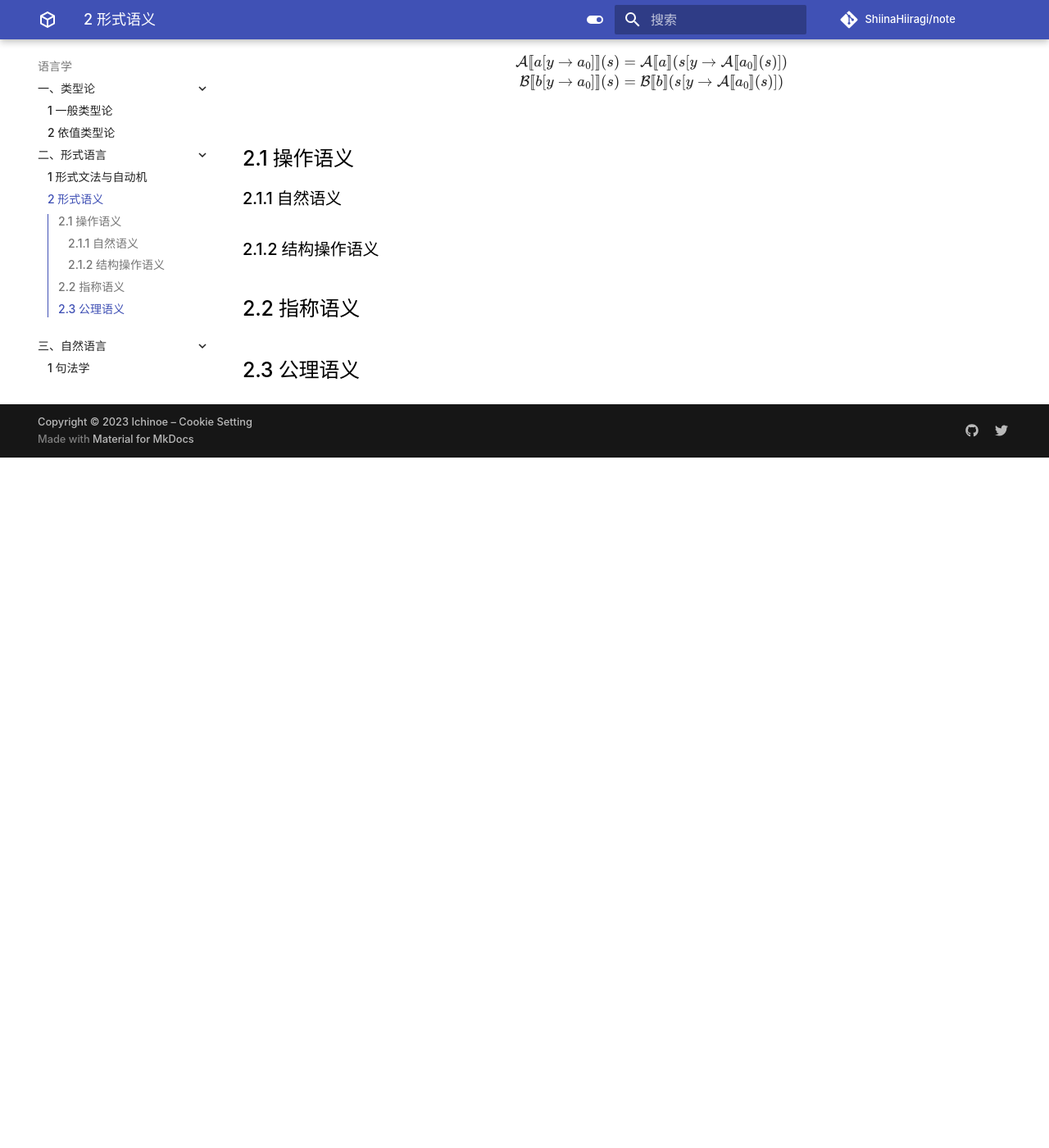
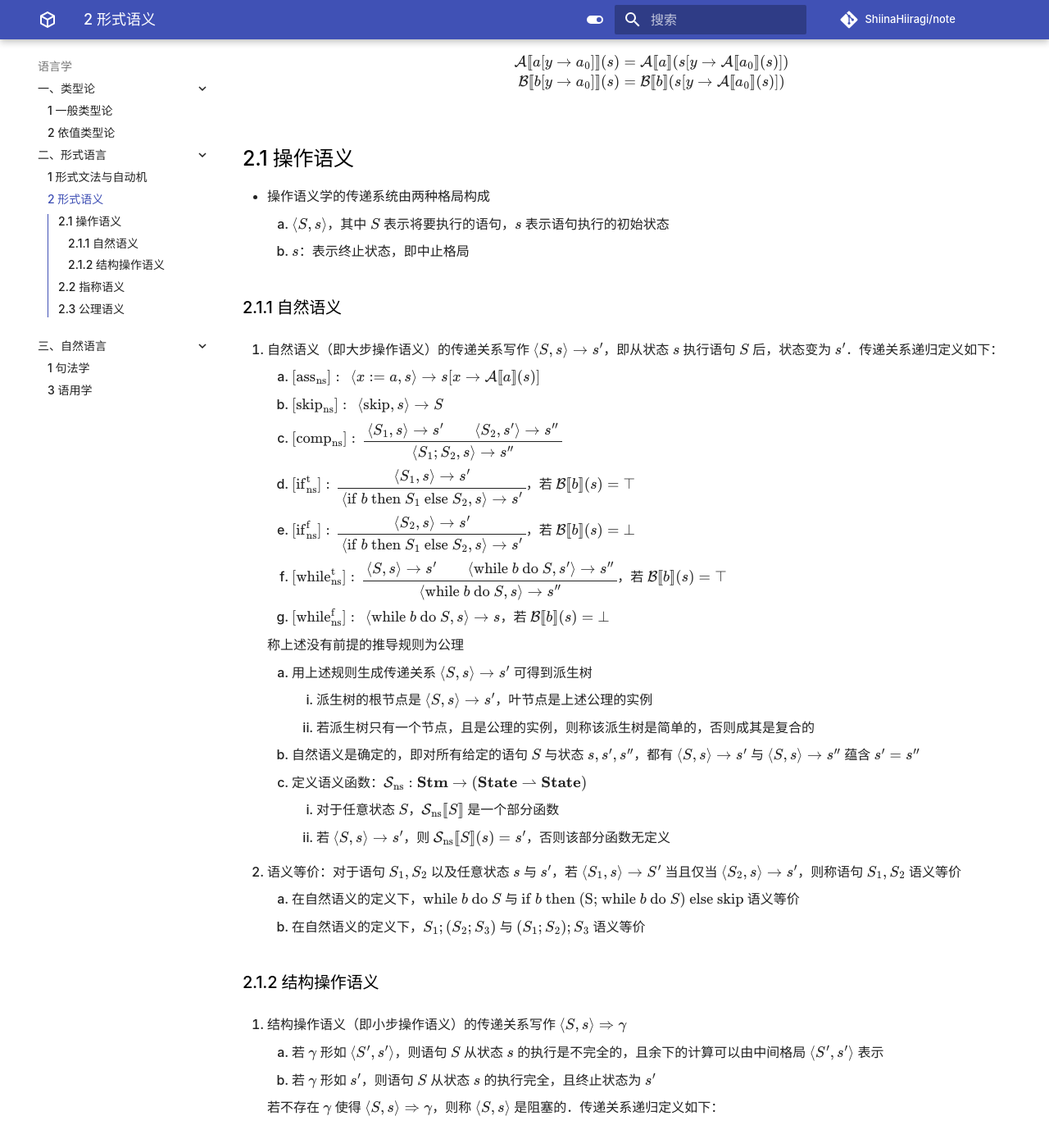
Before and after one commit to ShiinaHiiragi/note, an MkDocs documentation site: the page built from docs/lang/formal/sem.md, in a window 1280 px wide and 1400 px high, scrolled down 2267 px. Shown: the whole window at 82% size. Built offline with MkDocs 1.6.1 and Material for MkDocs 9.7.7, drawn with Linux system fonts in a browser that asks for light colours; comment, search, counter and statistics services are not loaded; before the commit the page ends 2825 px from its top, so only the background shows below that.

Commit message:
stage ns

```diff
--- a/docs/lang/formal/sem.md
+++ b/docs/lang/formal/sem.md
@@ -137,9 +137,40 @@
         $$
 
 ## 2.1 操作语义
+- 操作语义学的传递系统由两种格局构成
+    1. $\left<S, s\right>$，其中 $S$ 表示将要执行的语句，$s$ 表示语句执行的初始状态
+    2. $s$：表示终止状态，即中止格局
+
 ### 2.1.1 自然语义
+1. 自然语义（即大步操作语义）的传递关系写作 $\left<S, s\right> \to s'$，即从状态 $s$ 执行语句 $S$ 后，状态变为 $s'$．传递关系递归定义如下：
+    1. $[\text{ass}_{\text{ns}}]: \ \left<x:=a, s\right> \to s[x \to \mathcal A[\![a]\!](s)]$
+    2. $[\text{skip}_{\text{ns}}]: \ \left<\text{skip}, s\right> \to S$
+    3. $[\text{comp}_{\text{ns}}]: \ \begin{prooftree} \AxiomC{\(\left<S_1, s\right> \to s'\)} \AxiomC{\(\left<S_2, s'\right> \to s''\)} \BinaryInfC{\(\left<S_1; S_2, s\right> \to s''\)} \end{prooftree}$
+    4. $[\text{if}_{\text{ns}}^{\text{t}}]: \ \begin{prooftree} \AxiomC{\(\left<S_1, s\right> \to s'\)} \UnaryInfC{\(\left<\text{if } b \text{ then } S_1 \text{ else } S_2, s\right> \to s'\)} \end{prooftree}$，若 $\mathcal B[\![b]\!](s) = \top$
+    5. $[\text{if}_{\text{ns}}^{\text{f}}]: \ \begin{prooftree} \AxiomC{\(\left<S_2, s\right> \to s'\)} \UnaryInfC{\(\left<\text{if } b \text{ then } S_1 \text{ else } S_2, s\right> \to s'\)} \end{prooftree}$，若 $\mathcal B[\![b]\!](s) = \bot$
+    6. $[\text{while}_{\text{ns}}^{\text{t}}]: \ \begin{prooftree} \AxiomC{\(\left<S, s\right> \to s'\)} \AxiomC{\(\left<\text{while } b \text{ do } S, s'\right> \to s''\)} \BinaryInfC{\(\left<\text{while } b \text{ do } S, s\right> \to s''\)} \end{prooftree}$，若 $\mathcal B[\![b]\!](s) = \top$
+    7. $[\text{while}_{\text{ns}}^{\text{f}}]: \ \left<\text{while } b \text{ do } S, s\right> \to s$，若 $\mathcal B[\![b]\!](s) = \bot$
+
+    称上述没有前提的推导规则为公理
+
+    1. 用上述规则生成传递关系 $\left<S, s\right> \to s'$ 可得到派生树
+        1. 派生树的根节点是 $\left<S, s\right> \to s'$，叶节点是上述公理的实例
+        2. 若派生树只有一个节点，且是公理的实例，则称该派生树是简单的，否则成其是复合的
+    2. 自然语义是确定的，即对所有给定的语句 $S$ 与状态 $s, s', s''$，都有 $\left<S, s\right> \to s'$ 与 $\left<S, s\right> \to s''$ 蕴含 $s' = s''$
+    3. 定义语义函数：$\mathcal S_{\text{ns}}: \mathbf{Stm} \to (\mathbf{State} \rightharpoonup \mathbf{State})$
+        1. 对于任意状态 $S$，$\mathcal S_{\text{ns}}[\![S]\!]$ 是一个部分函数
+        2. 若 $\left<S, s\right> \to s'$，则 $\mathcal S_{\text{ns}}[\![S]\!](s) = s'$，否则该部分函数无定义
+
+2. 语义等价：对于语句 $S_1, S_2$ 以及任意状态 $s$ 与 $s'$，若 $\left<S_1, s\right> \to S'$ 当且仅当 $\left<S_2, s\right> \to s'$，则称语句 $S_1, S_2$ 语义等价
+    1. 在自然语义的定义下，$\text{while } b \text{ do } S$ 与 $\text{if } b \text{ then } (\text{S; while } b \text{ do } S) \text{ else skip}$ 语义等价
+    2. 在自然语义的定义下，$S_1; (S_2; S_3)$ 与 $(S_1; S_2); S_3$ 语义等价
 
 ### 2.1.2 结构操作语义
+1. 结构操作语义（即小步操作语义）的传递关系写作 $\left<S, s\right> \Rightarrow \gamma$
+    1. 若 $\gamma$ 形如 $\left<S', s'\right>$，则语句 $S$ 从状态 $s$ 的执行是不完全的，且余下的计算可以由中间格局 $\left<S', s'\right>$ 表示
+    2. 若 $\gamma$ 形如 $s'$，则语句 $S$ 从状态 $s$ 的执行完全，且终止状态为 $s'$
+
+    若不存在 $\gamma$ 使得 $\left<S, s\right> \Rightarrow \gamma$，则称 $\left<S, s\right>$ 是阻塞的．传递关系递归定义如下：
 
 ## 2.2 指称语义
 
```
Also changed, not shown: docs/lang/formal/trans.md (+1 -0 lines), docs/logic/set/zfc.md (+1 -1 lines).
